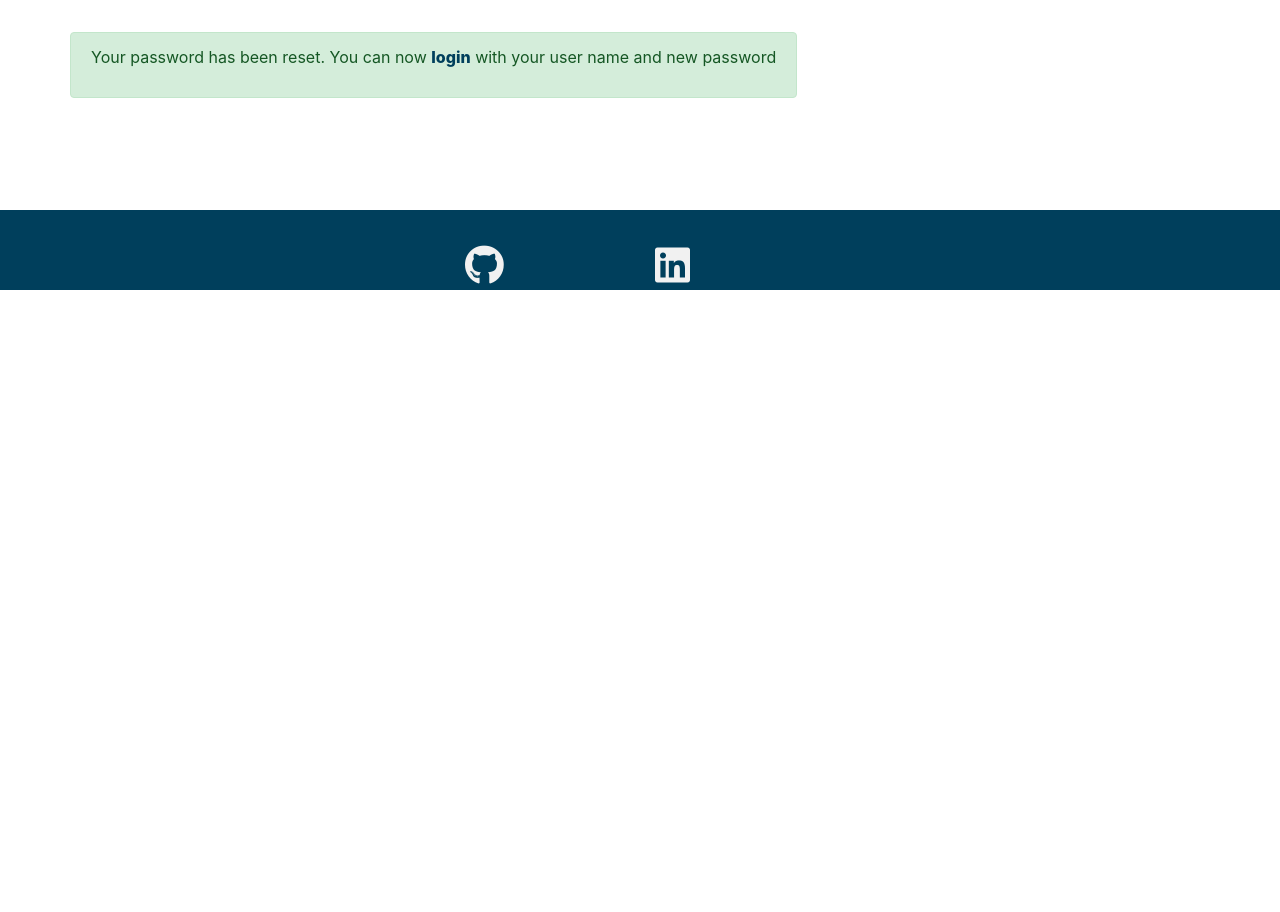
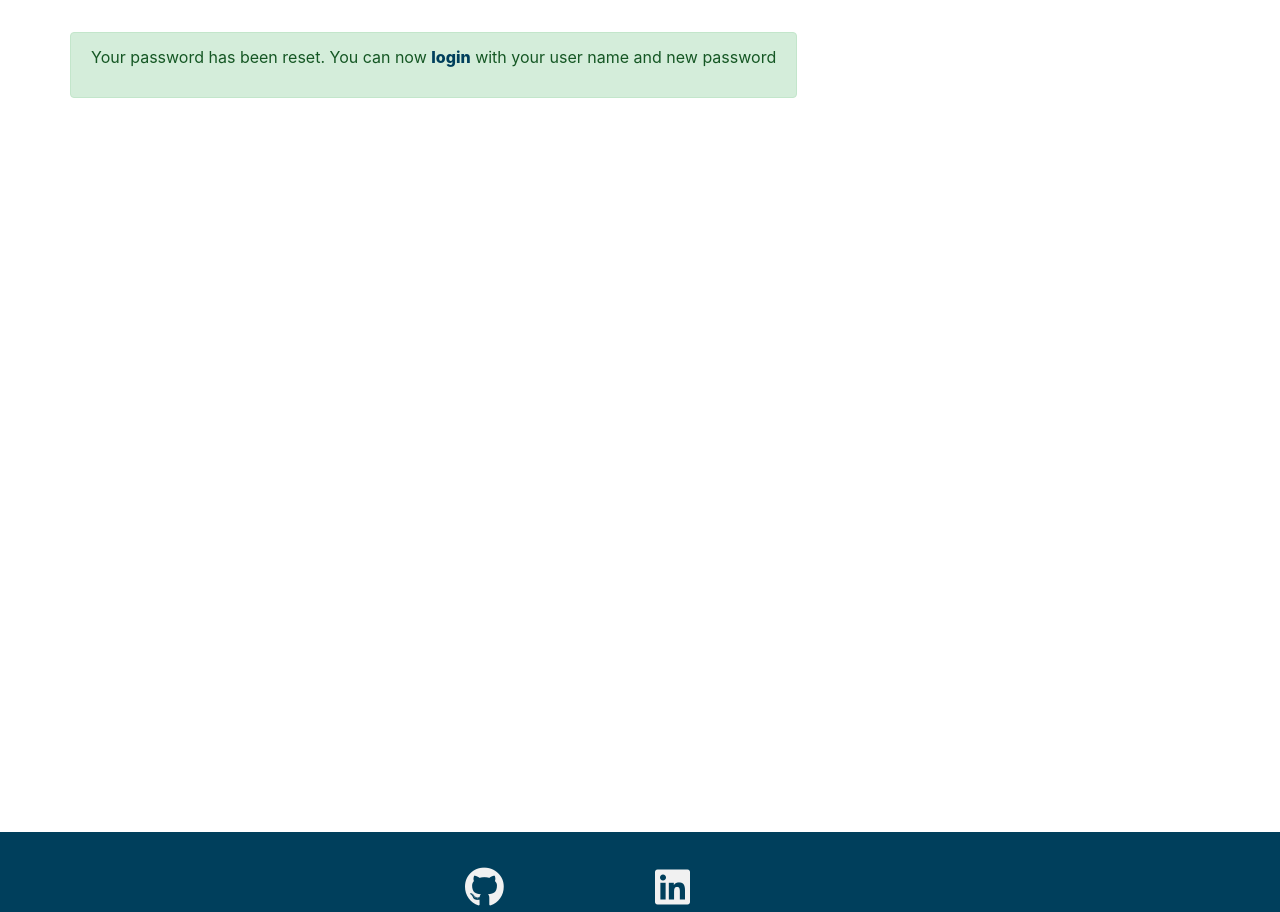
Before and after one commit to LibbyH52/Unicorn-Attractor, a Django app: template accounts/templates/accounts/password_reset_complete.html in a window 1280 px wide. Shown: the part 62-974 px from the top of the page. Before the commit the page ends 352 px from the top, so only its background shows below. Run offline with Django 3.2, Linux system fonts and the light colour scheme; the template is opened without the code that fills it, so the values that code supplies are empty; some libraries are stand-ins or nearby versions.

Commit message:
Footer now at bottom of screen and underneath content

```diff
--- a/static/css/style.css
+++ b/static/css/style.css
@@ -1,5 +1,6 @@
 .content-container{
     padding-bottom: 6rem;
+    min-height: 100vh;
 }
 
 /********************Nav Styles*/
@@ -339,9 +340,7 @@ a:hover{
     background-color: #003f5c;
     bottom: 0;
     height: 5rem;
-    left: 0;
     padding: .2rem;
-    position: relative;
     width: 100vw;
 }
 
```
